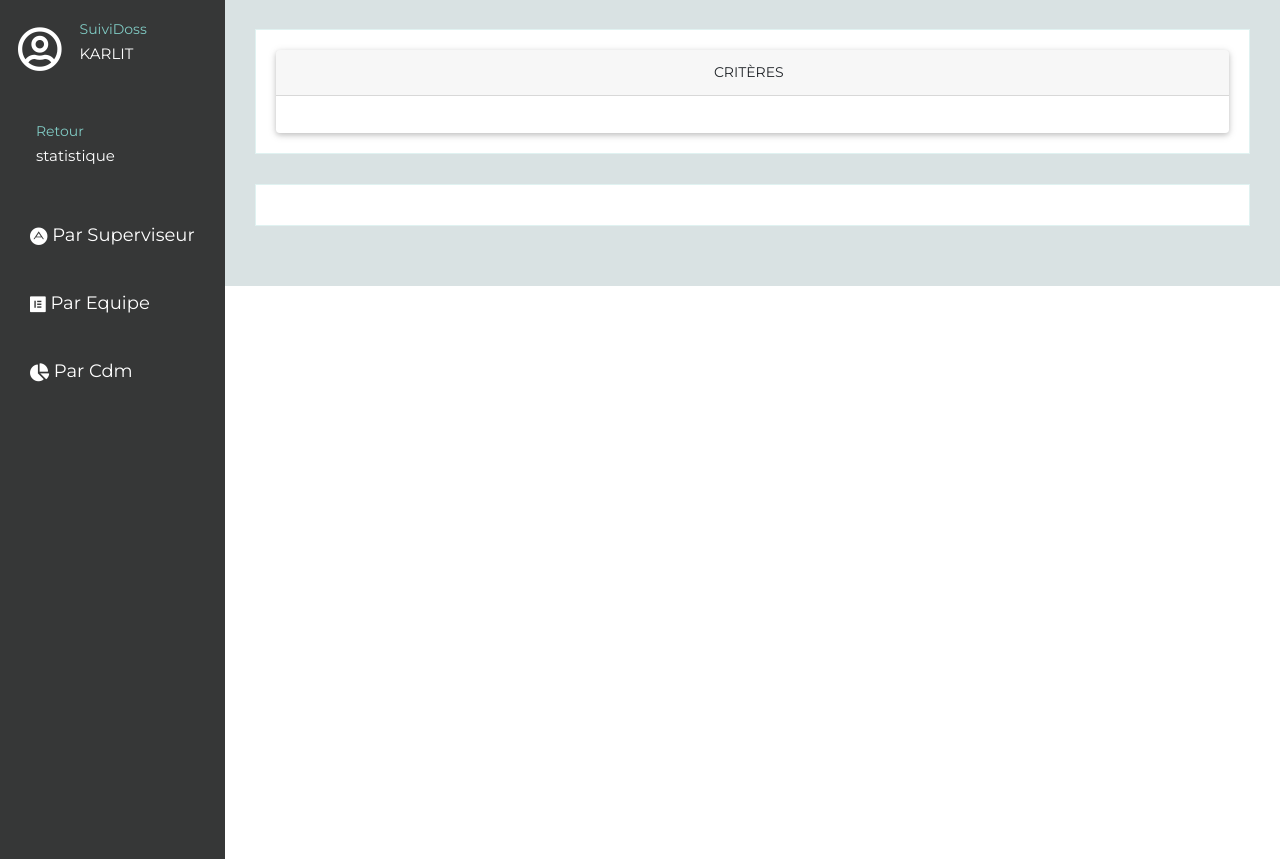
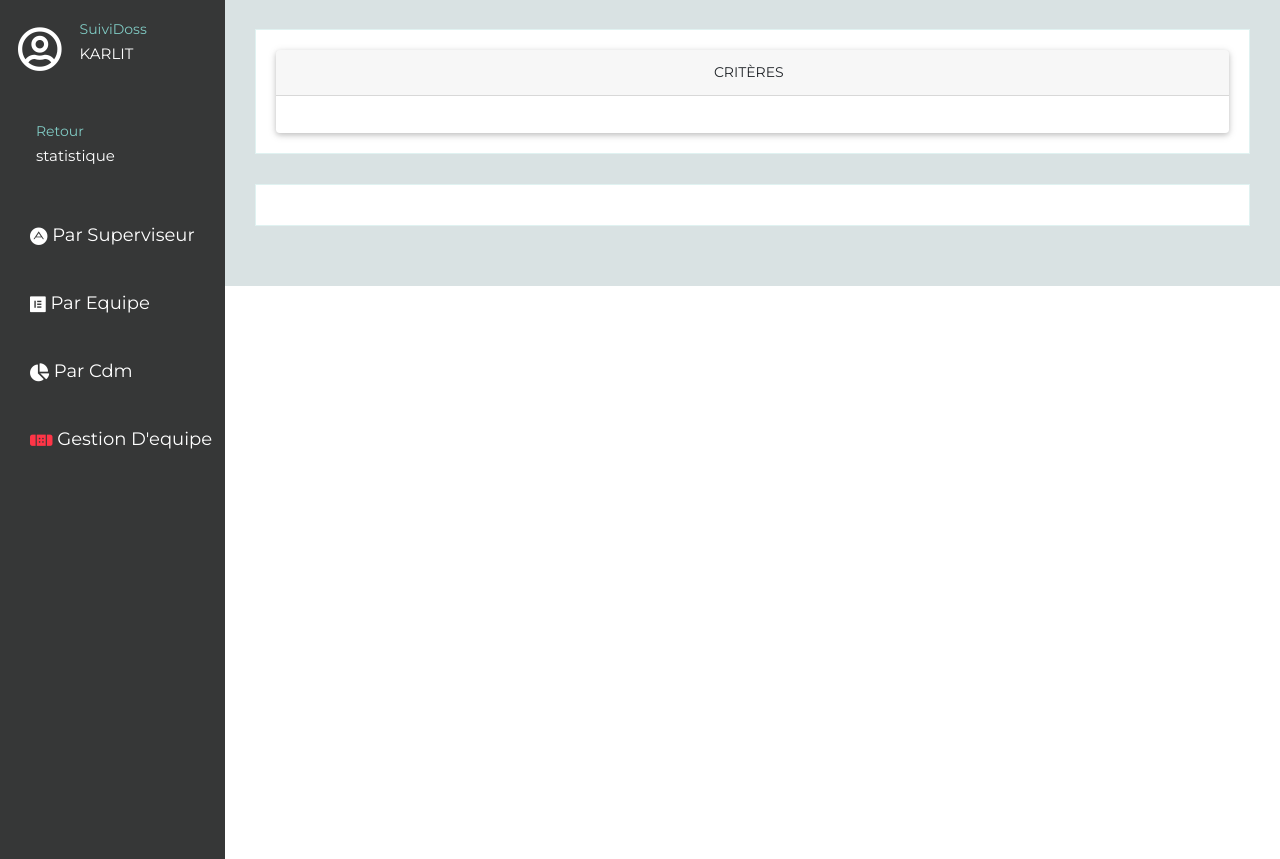
Before and after one commit to dossdata/Suividoss_dev, a PHP site: template view/chart.html.twig in a window 1280 px wide. Shown: the part 61-920 px from the top of the page. Run offline with PHP 8.4, Linux system fonts and the light colour scheme; the template is opened without the code that fills it, so the values that code supplies are empty; some libraries are stand-ins or nearby versions.

Commit message:
GESTION D'EQUIPE

```diff
--- a/js/chart_script.js
+++ b/js/chart_script.js
@@ -296,12 +296,21 @@ $(function () {
   $(document).on("click", "#click_parequip", function () {
     $("#optio_critere").html($(this).html());
     $(".par_Equipe, .validgraphsup_all_equipe,#head_parequipe,#tbody_parequip").show(60);
+    $(".par_sup,.validgraphsup_parcdm,#head_parcdm,#tbody_parcdm,#tbody_gestion_equipe,.par_gestionEquipe").hide(60);
+  });
+
+  $(document).on("click", "#gestion_equipe", function () {
+    $("#optio_critere").html($(this).html());
+    $('#tbody_gestion_equipe,.par_gestionEquipe').show(60)
+    $(".par_Equipe, .validgraphsup_all_equipe,#head_parequipe,#tbody_parequip").hide(60);
     $(".par_sup,.validgraphsup_parcdm,#head_parcdm,#tbody_parcdm").hide(60);
   });
+
+
 
   $(document).on("click", "#click_parcdm", function () {
     $("#optio_critere").html($(this).html());
     $(".par_Equipe, .validgraphsup_parcdm,#head_parcdm,#tbody_parcdm").show(60);
-    $(".par_sup, .validgraphsup_all_equipe,#head_parequipe,#tbody_parequip").hide(60);
+    $(".par_sup, .validgraphsup_all_equipe,#head_parequipe,#tbody_parequip,#tbody_gestion_equipe,.par_gestionEquipe").hide(60);
   });
 });
--- a/view/chart.html.twig
+++ b/view/chart.html.twig
@@ -88,6 +88,13 @@
                 <a href="#" id="click_parcdm">
                   <i class="fas fa-chart-pie"></i>&nbsp;
                   <span class="title">Par Cdm</span>
+                </a>
+              </li>
+
+              <li>
+                <a href="#" id="gestion_equipe">
+                  <i class="fas fa-band-aid text-danger"></i>&nbsp;
+                  <span class="title">Gestion D'equipe</span>
                 </a>
               </li>
               <!--<li> <a href="#"> <i class="fas fa-border-all"></i>&nbsp; <span class="title">Tables</span> </a> </li>-->
@@ -194,6 +201,35 @@
                     </div>
                   </div>
 
+                  <div class="row par_gestionEquipe text-center" style="display:none">
+                    <div class="col-md-1">Manager Fr
+                    </div>
+                    <div class="col-md-2">
+                      <select class="form-control" id="select_mm"></select>
+                    </div>
+
+                    <div class="col-md-1">CDM France</div>
+                    <div class="col-md-2">
+                      <select class="form-control" id="select_aa"></select>
+                    </div>
+
+                    <div class="col-md-1"></div>
+                    <div class="col-md-2">
+                      <input type="checkbox" id="vehicle1" name="vehicle1" value="Bike">
+                      <label for="vehicle1" class="text-danger">
+                        Hors Ma</label>
+                    </div>
+
+                    <div class="col-md-1"></div>
+
+                    <div class="col-md-2">
+                      <button type="button" class="btn btn-info ">
+                        <i class="fas fa-check"></i>Lancer
+                      </button>
+                    </div>
+
+                  </div>
+
                 </div>
 
               </div>
@@ -215,15 +251,15 @@
                 <i class="fas fa-print"></i>&nbsp;Imprimer</a>
 
               <table class="w3-table w3-border w3-centered w3-hoverable w3-table-all w3-striped w3-animate-top">
-                 <thead>
-                  <tr class="w3-light-grey"  id="head_parequipe" style="display:none">
+                <thead>
+                  <tr class="w3-light-grey" id="head_parequipe" style="display:none">
                     <th>Rang</th>
                     <th>Equipe</th>
                     <th>Total Bilan</th>
                     <th>Total Fait</th>
                     <th>Graph</th>
                   </tr>
-                  <tr class="w3-dark-grey"  id="head_parcdm" style="display:none">
+                  <tr class="w3-dark-grey" id="head_parcdm" style="display:none">
                     <th>Rang</th>
                     <th>Nom</th>
                     <th>Total Fait</th>
@@ -232,6 +268,7 @@
                 </thead>
                 <tbody id="tbody_parequip"></tbody>
                 <tbody id="tbody_parcdm"></tbody>
+                <tbody id="tbody_gestion_equipe"></tbody>
               </table>
               <div id="chartContainertableau" style="height: 350px; width: 100%;"></div>
             </div>
```
